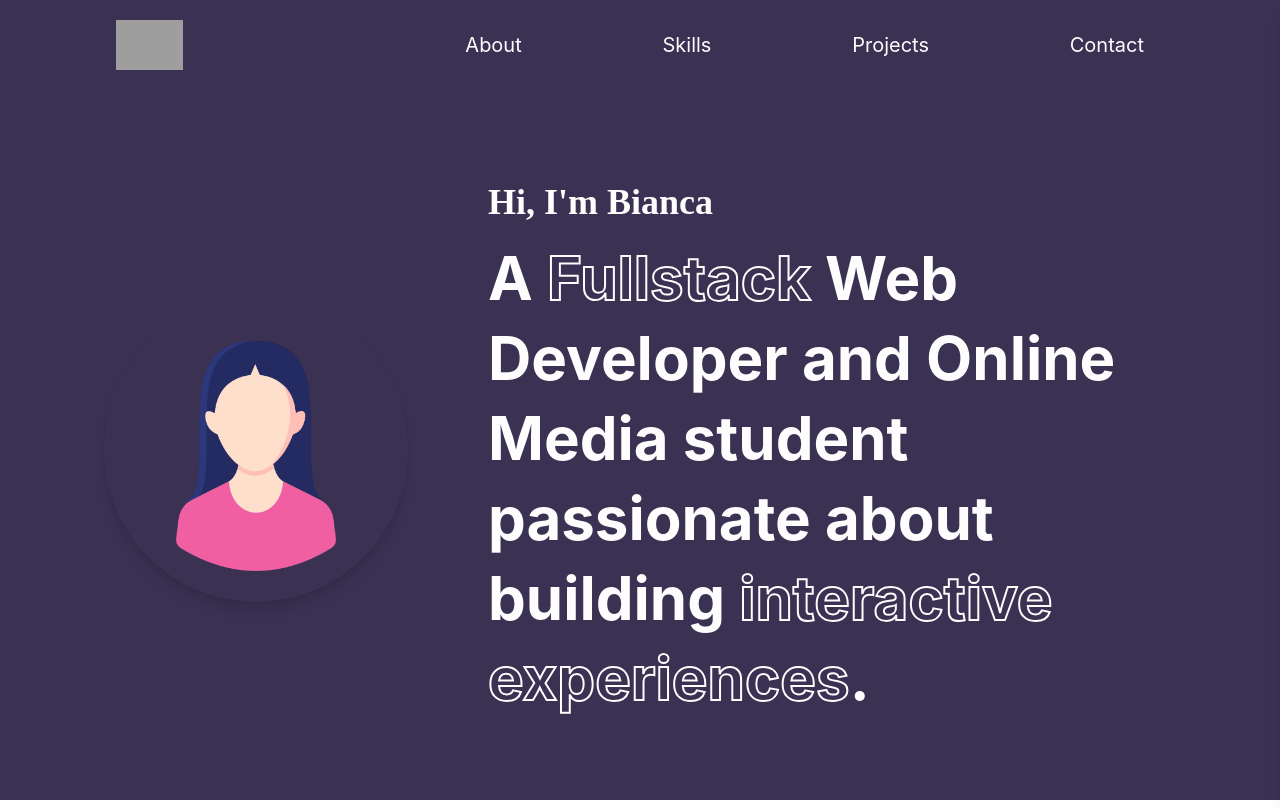
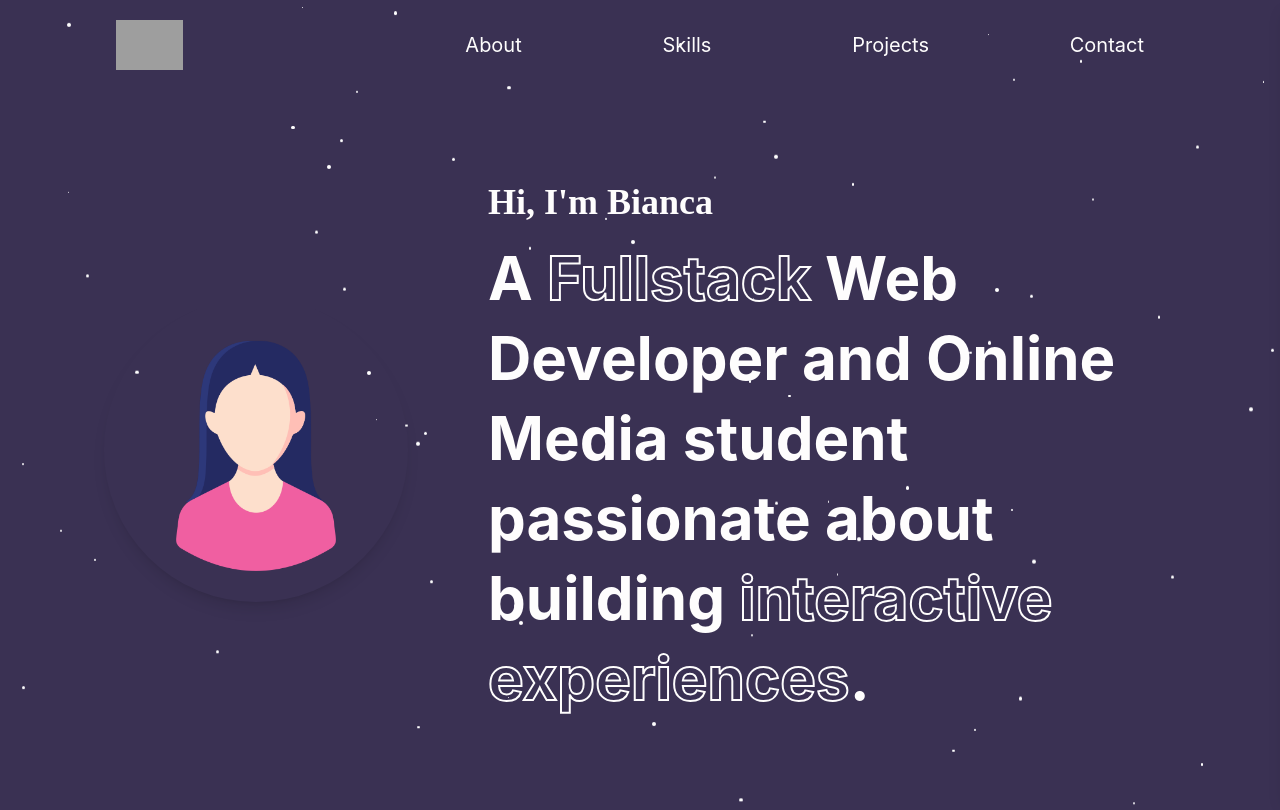
Before and after one commit to b1anca-16/portfolio, a Vue app: page / in a window 1280 px wide. Built offline with nearby package versions, Linux system fonts and the light colour scheme; grey boxes are pictures that could not be loaded; the HTML template or start-up script is replaced by a standard one.

Commit message:
stars background

```diff
--- a/src/assets/main.css
+++ b/src/assets/main.css
@@ -26,6 +26,15 @@
   }
 }
 
+@keyframes floatStars {
+  from {
+    transform: translateY(0);
+  }
+  to {
+    transform: translateY(-200vh);
+  }
+}
+
 .background-dots {
   background-image: radial-gradient(#00000033 50px);
   background-size: 20px 20px;
--- /dev/null
+++ b/src/components/StarBackground.vue
@@ -0,0 +1,25 @@
+<script setup lang="ts">
+const stars = Array.from({ length: 150 }, () => ({
+  top: Math.random() * 200,
+  left: Math.random() * 100,
+  size: Math.random() * 3 + 1,
+  duration: Math.random() * 200 + 100,
+}))
+</script>
+
+<template>
+  <div class="absolute inset-0 overflow-hidden">
+    <div
+      v-for="(star, i) in stars"
+      :key="i"
+      class="absolute bg-white rounded-full animate-[floatStars_linear_infinite]"
+      :style="{
+        top: star.top + '%',
+        left: star.left + '%',
+        width: star.size + 'px',
+        height: star.size + 'px',
+        animationDuration: star.duration + 's',
+      }"
+    ></div>
+  </div>
+</template>
--- a/src/views/Home.vue
+++ b/src/views/Home.vue
@@ -1,13 +1,15 @@
 <script setup lang="ts">
 import Nav from '../components/Nav.vue'
 import Hero from '../components/Hero.vue'
+import StarBackground from '../components/StarBackground.vue'
 </script>
 
 <template>
-  <div class="bg-martinique h-screen">
-    <div class="max-w-6xl mx-auto px-6 md:px-10">
+  <div class="bg-martinique min-h-screen relative overflow-hidden">
+    <StarBackground />
+    <div class="relative z-10 max-w-6xl mx-auto px-6 md:px-10">
       <Nav />
-      <div class="h-[calc(100vh-80px)] flex-1 flex items-center">
+      <div class="h-[calc(100vh-80px)] flex items-center">
         <Hero />
       </div>
     </div>
```
